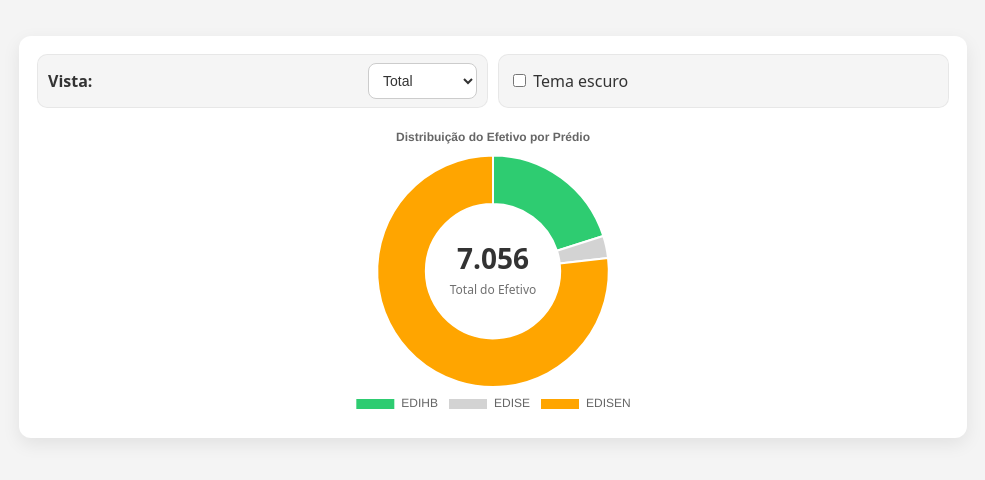
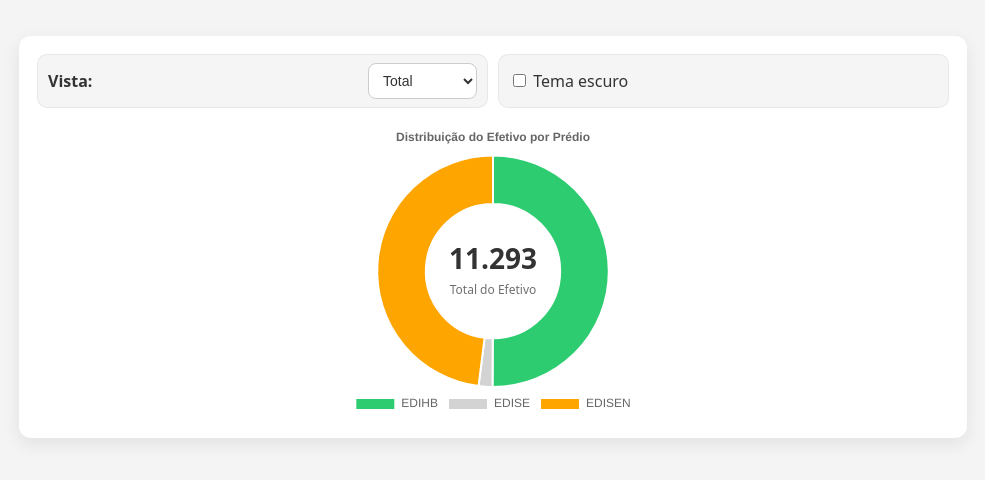
Before and after one commit to ygorkarateca/efeitoPredios, a plain HTML site: page index.html in a window 1280 px wide. Shown: the whole page, without its empty margins (147-1132 px from the left). Drawn offline with nearby package versions, Linux system fonts and the light colour scheme.

Commit message:
Atulizacao

```diff
--- a/index.html
+++ b/index.html
@@ -174,7 +174,7 @@
       temaEscuro: false,
       categories: ['Empregado', 'Funcionário', 'Visitante'],
       buildingData: [
-        [763, 473, 181],  // EDIHB: Empregado, Funcionário, Visitante
+        [5000, 473, 181],  // EDIHB: Empregado, Funcionário, Visitante
         [9, 194, 15],    // EDISE
         [3379, 1769, 273] // EDISEN
       ],
```
